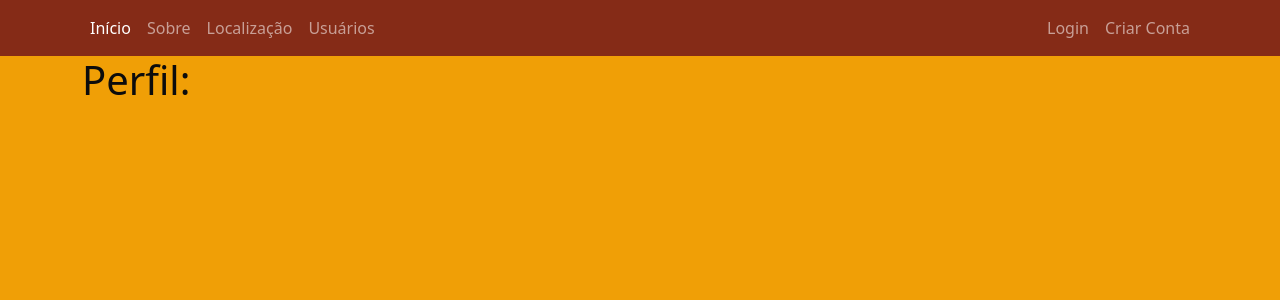
After one commit to sandromzljr/Bar-Mazzolla, a Flask app: page /perfil in a window 1280 px wide. The commit adds this page. Shown: the top 300 px of the page. Run offline with Flask 2, Linux system fonts and the light colour scheme.

Commit message:
feature: add routes(sair, perfil, post/criar); add templates: perfil, criar_post; change navbar: include logout button

```diff
--- a/sitebarmazzolla/routes.py
+++ b/sitebarmazzolla/routes.py
@@ -2,7 +2,7 @@ from flask import render_template, redirect, url_for, flash, request
 from sitebarmazzolla import app, database, bcrypt
 from sitebarmazzolla.forms import FormLogin, FormCriarConta
 from sitebarmazzolla.models import Usuario
-from flask_login import login_user
+from flask_login import login_user, logout_user, current_user
 
 
 @app.route('/')
@@ -48,3 +48,16 @@ def login():
         flash('Conta criado com sucesso para o e-mail: {}'.format(formCriarConta.email.data), 'alert-sucess')
         return redirect(url_for('home'))
     return render_template('login.html', formLogin=formLogin, formCriarConta=formCriarConta)
+
+@app.route('/sair')
+def sair():
+    logout_user()
+    return redirect(url_for('home'))
+
+@app.route('/perfil')
+def perfil():
+    return render_template('perfil.html')
+
+@app.route('/post/criar')
+def criar_post():
+    return render_template('criar_post.html')
--- a/sitebarmazzolla/templates/navbar.html
+++ b/sitebarmazzolla/templates/navbar.html
@@ -1,13 +1,13 @@
 <nav class="navbar navbar-expand-lg navbar-dark" style="background-color: #852B17;">
   <div class="container-fluid container">
-<!--    <a class="navbar-brand" href="#"></a>-->
-<!--    <img src="/image/beer-mug.png" alt="Beer-mug" width="30" height="24">-->
+    <!--    <a class="navbar-brand" href="#"></a>-->
+    <!--    <img src="/image/beer-mug.png" alt="Beer-mug" width="30" height="24">-->
     <div class="collapse navbar-collapse" id="navbarSupportedContent">
       <ul class="navbar-nav me-auto mb-2 mb-lg-0">
         <li class="nav-item">
           <a class="nav-link active" aria-current="page" href="{{ url_for('home') }}">Início</a>
         </li>
-         <li class="nav-item">
+        <li class="nav-item">
           <a class="nav-link" aria-current="page" href="{{ url_for('sobre') }}">Sobre</a>
         </li>
         <li class="nav-item">
@@ -18,12 +18,24 @@
         </li>
       </ul>
       <ul class="d-flex navbar-nav">
+        {% if current_user.is_authenticated %}
+        <li class="nav-item">
+          <a class="nav-link" href="{{ url_for('criar_post') }}">Criar Post</a>
+        </li>
+        <li class="nav-item">
+          <a class="nav-link" href="{{ url_for('perfil') }}">Perfil</a>
+        </li>
+         <li class="nav-item">
+          <a class="nav-link" href="{{ url_for('sair') }}">Sair</a>
+        </li>
+        {% else %}
         <li class="nav-item">
           <a class="nav-link" href="{{ url_for('login') }}">Login</a>
         </li>
         <li class="nav-item">
           <a class="nav-link" href="{{ url_for('login') }}">Criar Conta</a>
         </li>
+        {% endif %}
       </ul>
     </div>
   </div>
--- /dev/null
+++ b/sitebarmazzolla/templates/perfil.html
@@ -0,0 +1,7 @@
+{% extends 'base.html' %}
+
+{% block body %}
+    <div class="container">
+        <h1>Perfil: </h1>
+    </div>
+{% endblock %}
```
Also changed, not shown: sitebarmazzolla/templates/criar_post.html (added, +7 -0 lines).
